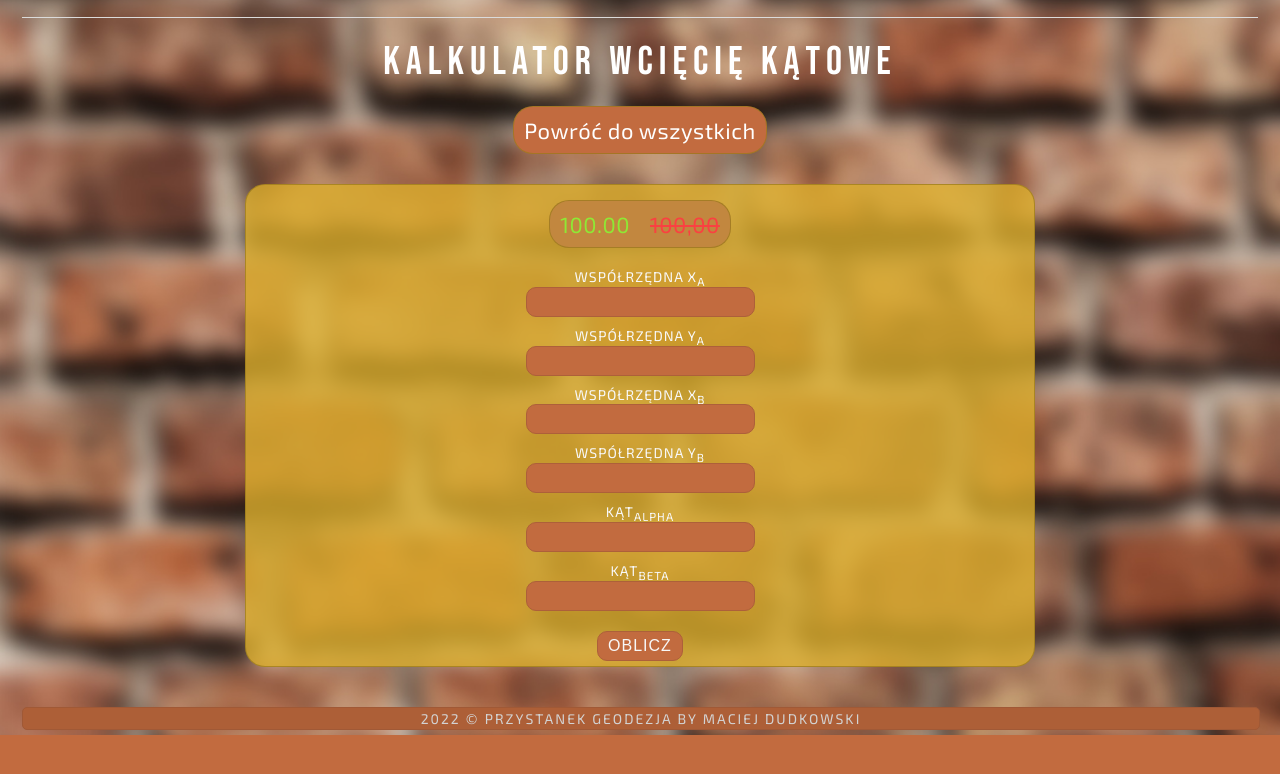
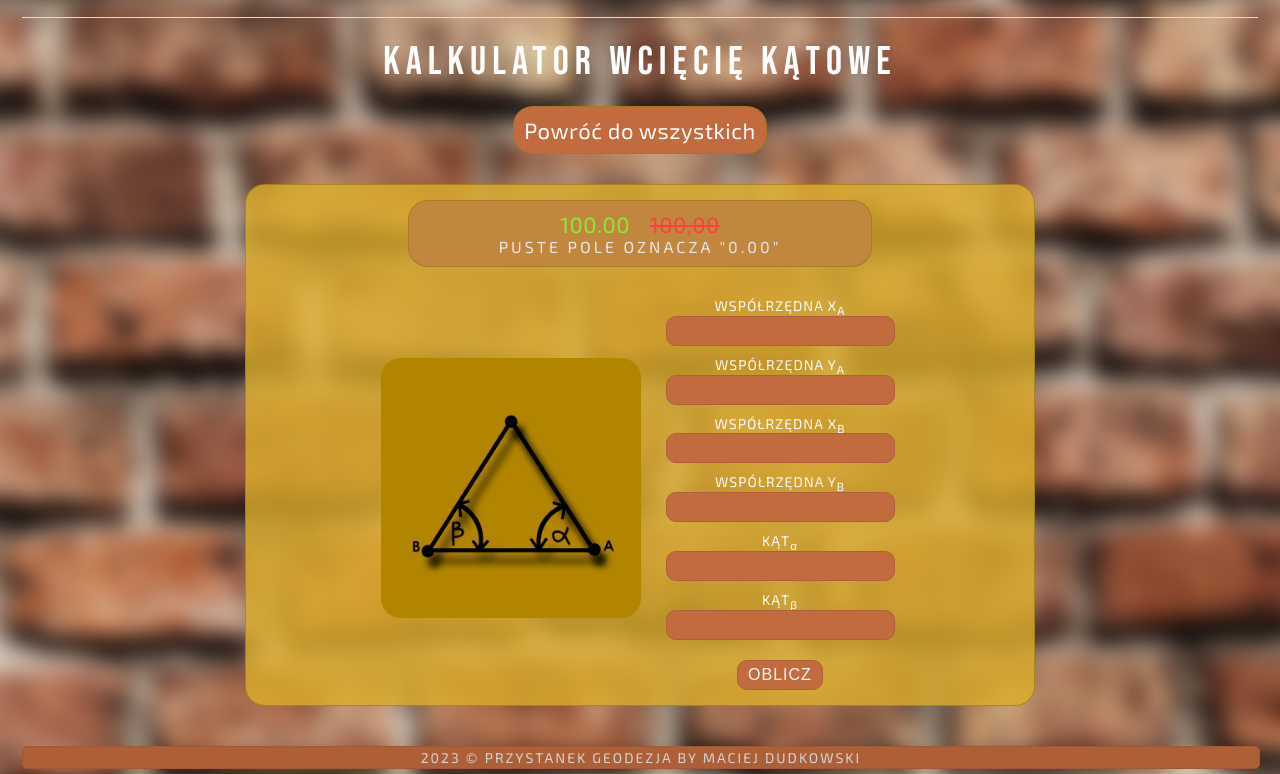
Before and after one commit to dudurol6/p-geo, a PHP site: page /kalkulator-wcieciekatowe.php in a window 1280 px wide. Shown: the part 208-982 px from the top of the page. Before the commit the page ends 943 px from the top, so only its background shows below. Run offline with PHP 8.4, Linux system fonts and the light colour scheme; some libraries are stand-ins or nearby versions.

Commit message:
v 1.3.0 (recent bugs have been fixed + news)
Recent bugs have been fixed and some new functionalities have been added:
- auxiliary images next to calculation form
- minor appearance changes

```diff
--- a/includes/footer.php
+++ b/includes/footer.php
@@ -1,6 +1,6 @@
         <footer>
 
-            <div class="footer-text">2022 &copy Przystanek Geodezja by Maciej Dudkowski</div>
+            <div class="footer-text">2023 &copy Przystanek Geodezja by Maciej Dudkowski</div>
 
         </footer>
     </div>
--- a/includes/header.php
+++ b/includes/header.php
@@ -27,9 +27,9 @@
 	<meta name="theme-color" content="#a05936">
 
 
-    <link rel="stylesheet" href="../fontello/css/fontello.css">
-    <link rel="stylesheet" href="../styles/style.css">
-    <script src="../scripts/jquery-3.5.0.min.js"></script>
+    <link rel="stylesheet" href="fontello/css/fontello.css">
+    <link rel="stylesheet" href="styles/style.css">
+    <script src="scripts/jquery-3.5.0.min.js"></script>
 
 	<!-- Google tag (gtag.js) -->
 	<script async src="https://www.googletagmanager.com/gtag/js?id=G-FM1Y21SWBK"></script>
--- a/kalkulator-wcieciekatowe.php
+++ b/kalkulator-wcieciekatowe.php
@@ -16,8 +16,17 @@
 
         <div class="box main-elem column bg border">
 
-            <div class="main-elem border post-item" style="background-color: #c2873f;"><div style="color: #8fe835;margin-right: 10px;">100.00</div><div style="color: #fa4141;margin-left: 10px;"><strike>100,00</strike></div></div>
+            <div class="main-elem border post-item" style="background-color: #c2873f; justify-content: center;">
+                <div style="color: #8fe835;margin-right: 10px;">100.00</div>
+                <div style="color: #fa4141;margin-left: 10px;"><strike>100,00</strike></div>
+                <div class="upperTXT" style="width: 100%; color: #e6e6e6; font-size: 16px;">Puste pole oznacza "0.00"</div>
+            </div>
 
+            <div class="main-elem row">
+
+                <div class="in-elem description-image" id="angularindentation"></div>
+
+                <div class="in-elem column">
                     <label for="number" class="calc-form-area-label">Współrzędna X<sub>A</sub></label>
                     <input type="number" name="XA" id="XA" class="calc-form-area">
 
@@ -30,14 +39,16 @@
                     <label for="number" class="calc-form-area-label">Współrzędna Y<sub>B</sub></label>
                     <input type="number" name="YB" id="YB" class="calc-form-area">
 
-            <label for="number" class="calc-form-area-label">Kąt<sub>alpha</sub></label>
+                    <label for="number" class="calc-form-area-label">Kąt<span style="text-transform: lowercase;"><sub>&alpha;</sub></span></label>
                     <input type="number" name="angle-alpha" id="angle-alpha" class="calc-form-area">
 
-            <label for="number" class="calc-form-area-label">Kąt<sub>beta</sub></label>
+                    <label for="number" class="calc-form-area-label">Kąt<span style="text-transform: lowercase;"><sub>&beta;</sub></span></label>
                     <input type="number" name="angle-beta" id="angle-beta" class="calc-form-area">
 
                     <input type="submit" name="submit" value="Oblicz" class="calc-form-submit-button" onclick="angularIndentation()">
                     <div id="result"></div>
+                </div>
+            </div>
 
         </div>
 
--- a/post.php
+++ b/post.php
@@ -70,7 +70,7 @@
 
 			<?php
 				for($n = 0; isset($img[$n]); $n++){
-					echo '<img class="post-image" src="'.$img[$n].'">';
+					echo '<img class="post-image rounded" src="'.$img[$n].'">';
 				}
 			?>
 
--- a/scripts/azymut.js
+++ b/scripts/azymut.js
@@ -14,7 +14,7 @@ function azimuth(){
     else if(deltaX < 0 && deltaY > 0) result = 200 - Math.atan(Math.abs(deltaY / deltaX)) * 200 / Math.PI; // Q2
     else if(deltaX < 0 && deltaY < 0) result = 200 + Math.atan(Math.abs(deltaY / deltaX)) * 200 / Math.PI; // Q3
     else if(deltaX > 0 && deltaY < 0) result = 400 - Math.atan(Math.abs(deltaY / deltaX)) * 200 / Math.PI; // Q4
-    else if(deltaX == 0 && deltaY == 0){result = 'Punkty w tym samym miejscu';correct = false;}  // lack of cord diff
+    else if(deltaX == 0 && deltaY == 0){result = 'BŁĄD!';correct = false;}  // lack of cord diff
     else if(deltaX == 0 && deltaY > 0) result = 100; // exactly 100.0000
     else if(deltaX < 0 && deltaY == 0) result = 200; // exactly 200.0000
     else if(deltaX == 0 && deltaY < 0) result = 300; // exactly 300.0000
@@ -24,7 +24,7 @@ function azimuth(){
         $('#result').css('display', 'block');
         $('#result').html('BŁĄD!');
     }
-    else if(x_1 && y_1 && x_2 && y_2){
+    else{
         $('#result').css('display', 'block');
         if(correct) $('#result').html('Azymut = '+result.toFixed(4)+'<span style="text-transform:none"><sup>g</sup></span>');
         else $('#result').html('BŁĄD!');
--- a/scripts/biegunowa.js
+++ b/scripts/biegunowa.js
@@ -24,7 +24,7 @@ function polar(){
     else if(deltaX == 0 && deltaY < 0) referenceAzimuth = 300; // exactly 300.0000
     else if(deltaX > 0 && deltaY == 0) referenceAzimuth = 400; // exactly 400.0000 / 0.0000
 
-    if(correct && X_st && Y_st && X_ref && Y_ref && distance && refDir && pointDir){
+    if(correct){
         var angle = pointDir - refDir;
         var pointAzimuth = referenceAzimuth + angle;
 
--- a/scripts/domiar.js
+++ b/scripts/domiar.js
@@ -24,7 +24,7 @@ function offset(){
     else{
         $('#result').css('display', 'block');
         if(X_beg == X_end && Y_beg == Y_end) $('#result').html('BŁĄD!');
-        else if(X_beg && Y_beg && X_end && Y_end && current && offset) $('#result').html('X<sub>P</sub> = '+resultX.toFixed(2)+'  Y<sub>P</sub> = '+resultY.toFixed(2)+'');
+        else $('#result').html('X<sub>P</sub> = '+resultX.toFixed(2)+'  Y<sub>P</sub> = '+resultY.toFixed(2)+'');
     }
 
 }
--- a/scripts/kat-ze-wspolrzednych.js
+++ b/scripts/kat-ze-wspolrzednych.js
@@ -24,7 +24,7 @@ function angleFromCoordinates(){
     else if(deltaX < 0 && deltaY > 0) result = 200 - Math.atan(Math.abs(deltaY / deltaX)) * 200 / Math.PI; // Q2
     else if(deltaX < 0 && deltaY < 0) result = 200 + Math.atan(Math.abs(deltaY / deltaX)) * 200 / Math.PI; // Q3
     else if(deltaX > 0 && deltaY < 0) result = 400 - Math.atan(Math.abs(deltaY / deltaX)) * 200 / Math.PI; // Q4
-    else if(deltaX == 0 && deltaY == 0){result = 'Punkty w tym samym miejscu';correct = false;}  // lack of cord diff
+    else if(deltaX == 0 && deltaY == 0){result = 'BŁĄD!';correct = false;}  // lack of cord diff
     else if(deltaX == 0 && deltaY > 0) result = 100; // exactly 100.0000
     else if(deltaX < 0 && deltaY == 0) result = 200; // exactly 200.0000
     else if(deltaX == 0 && deltaY < 0) result = 300; // exactly 300.0000
@@ -36,7 +36,7 @@ function angleFromCoordinates(){
     }
     else{
         $('#result').css('display', 'block');
-        if(correct && x_l && y_l && x_p && y_p && x_c && y_c) $('#result').html('Kąt = '+result.toFixed(4)+'<span style="text-transform:none"><sup>g</sup></span>');
+        if(correct) $('#result').html('Kąt = '+result.toFixed(4)+'<span style="text-transform:none"><sup>g</sup></span>');
         else $('#result').html('BŁĄD!');
     }
 
--- a/scripts/wciecie-katowe.js
+++ b/scripts/wciecie-katowe.js
@@ -13,7 +13,7 @@ function angularIndentation(){
         var resultX = f1 / (1/Math.tan(angleAlpha * Math.PI / 200) + 1/Math.tan(angleBeta * Math.PI / 200));
         var resultY = f2 / (1/Math.tan(angleAlpha * Math.PI / 200) + 1/Math.tan(angleBeta * Math.PI / 200));
 
-        if(x_a && x_b && y_a && y_b && angleAlpha && angleBeta){
+        if((angleAlpha > 0 && angleAlpha <= 200) && (angleBeta > 0 && angleBeta <= 200)){
             $('#result').css('display', 'block');
             $('#result').html('X<sub>P</sub> = '+resultX.toFixed(2)+'  Y<sub>P</sub> = '+resultY.toFixed(2)+'');
         }
--- a/scripts/wciecie-liniowe.js
+++ b/scripts/wciecie-liniowe.js
@@ -17,7 +17,7 @@ function linearIndentation(){
     var resultX = ((x_a * Cb - y_a * (-p4) + x_b * Ca - y_b * p4) / (Ca + Cb));
     var resultY = ((x_a * (-p4) + y_a * Cb + x_b * p4 + y_b * Ca) / (Ca + Cb));
 
-    if(x_a && x_b && y_a && y_b && distance_a && distance_b){
+    if(distance_a && distance_b){
         $('#result').css('display', 'block');
         $('#result').html('X<sub>P</sub> = '+resultX.toFixed(2)+'  Y<sub>P</sub> = '+resultY.toFixed(2)+'');
     }
--- a/strona-glowna.php
+++ b/strona-glowna.php
@@ -26,8 +26,8 @@
                 <a class="main-a" href="kalkulator-domiar.php">
                     <div class="main-elem column border calculation-apps-images" id="orthogonalmethod">Domiar prostokąt.</div>
                 </a>
-                <a class="main-a" href="#">
-                    <div class="main-elem column border calculation-apps-images" id="polarmethod"><span style="color: #d4d4d4;"><strike>Metoda biegunowa</strike></span></div>
+                <a class="main-a" href="kalkulator-biegunowa.php">
+                    <div class="main-elem column border calculation-apps-images" id="polarmethod">Metoda biegunowa</div>
                 </a>
                 <a class="main-a" href="kalkulator-wcieciekatowe.php">
                     <div class="main-elem column border calculation-apps-images" id="angularindentation">Wcięcie kątowe</div>
--- a/styles/style.css
+++ b/styles/style.css
@@ -1,3 +1,31 @@
+/*
+
+.main-elem{
+    display: flex;
+    flex: 1;
+    justify-content: space-around;
+    flex-wrap: wrap;
+    align-items: center;
+    padding: 5px;
+    border-radius: 20px;
+    text-align: center;
+    margin: 0px 10px 0px 10px;
+}
+
+.in-elem{
+    display: flex;
+    justify-content: space-around;
+    flex-wrap: wrap;
+    align-items: center;
+    padding: 5px;
+    border-radius: 20px;
+    text-align: center;
+    margin: 0px 10px 0px 10px;
+}
+
+
+*/
+
 html{
 	width: 100%;
     min-height: calc(100% + env(safe-area-inset-top));
@@ -160,6 +188,16 @@ a:hover{
 
 /*#############################################################################*/
 /*#############################################################################*/
+
+.description-image{
+    background-size: 250px!important;
+    background-position: center!important;
+    width: 250px;
+    height: 250px;
+}
+.description-image:hover{
+    background-size: 300px;
+}
 
 .calculation-apps-images{
     flex-wrap: nowrap!important;
@@ -399,6 +437,11 @@ a:hover{
         width: 170px;
         height: 170px;
     }
+    .description-image{
+        width: 170px;
+        height: 170px;
+        background-size: 170px!important;
+    }
 }
 
 
@@ -437,10 +480,22 @@ a:hover{
     margin: 0px 10px 0px 10px;
 }
 
+.in-elem{
+    display: flex;
+    justify-content: space-around;
+    flex-wrap: wrap;
+    align-items: center;
+    padding: 5px;
+    border-radius: 20px;
+    text-align: center;
+    margin: 0px 10px 0px 10px;
+}
+
 .column{ flex-direction: column; }
 .row{ flex-direction: row; }
 .bg{ background: rgba(221, 174, 44, 0.8); }
 .wrap{ flex-wrap: wrap; }
 .border{ border: 1px solid rgba(153, 121, 26, 0.7); }
+.rounded{ border-radius: 15px; }
 .noflex{ display: block; }
 .temp-text{ color: #999999; }
```
Also changed, not shown: includes/header-for-posts.php (deleted, +0 -64 lines), kalkulator-azymut.php (+14 -1 lines), kalkulator-biegunowa.php (+14 -4 lines), kalkulator-domiar.php (+13 -1 lines), kalkulator-katzewspolrzednych.php (+13 -1 lines), kalkulator-wciecieliniowe.php (+15 -3 lines). Lines whose indentation alone changed are shown as unchanged.
